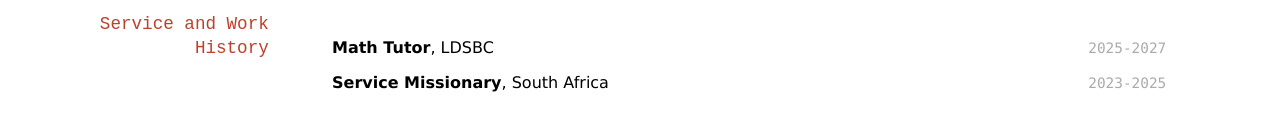
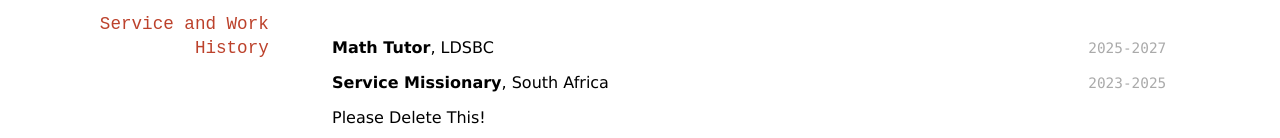
Before and after one commit to cnelson57/nelson_resume, a Jekyll site: the page built from docs/index.md, in a window 1280 px wide. Shown: the part 1217-1355 px from the top of the page. Built offline with Jekyll 4.4.1, drawn with Linux system fonts in a browser that asks for light colours; before the commit the page ends 1323 px from its top, so only the background shows below that.

```diff
--- a/docs/index.md
+++ b/docs/index.md
@@ -79,7 +79,7 @@ __Math Tutor__, LDSBC
 `2023-2025`
 __Service Missionary__, South Africa
 
-
+Please Delete This!
 
 <!-- ### Footer
 
```
